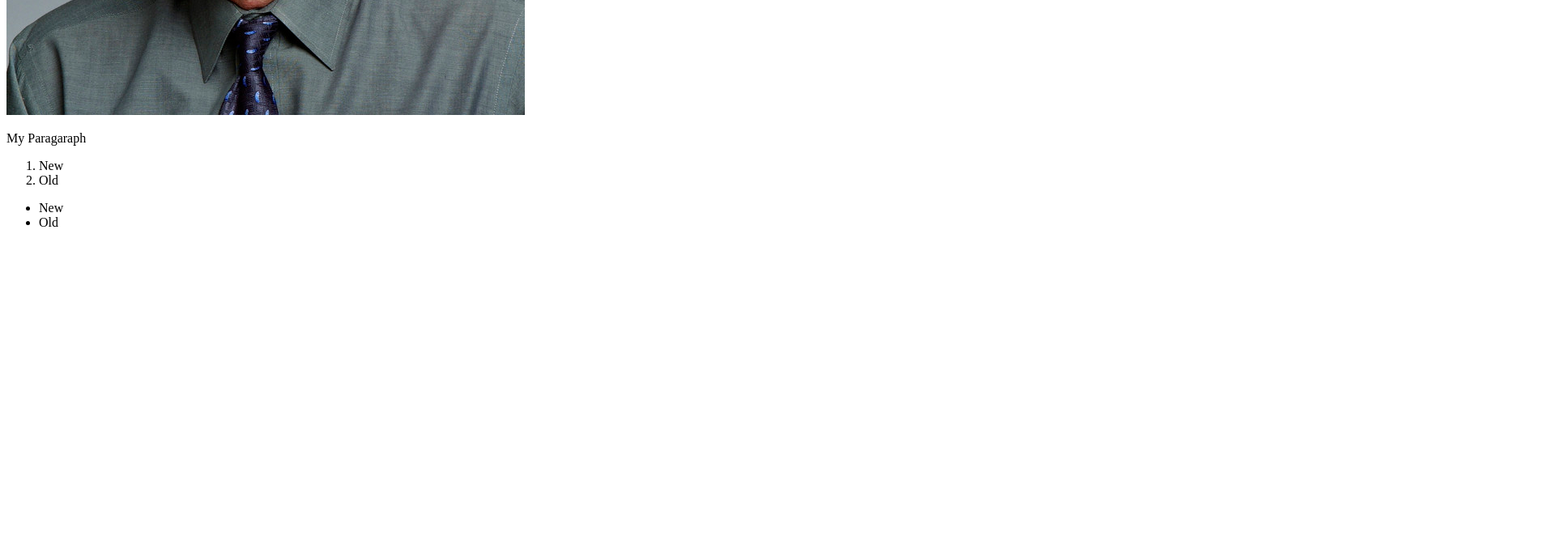
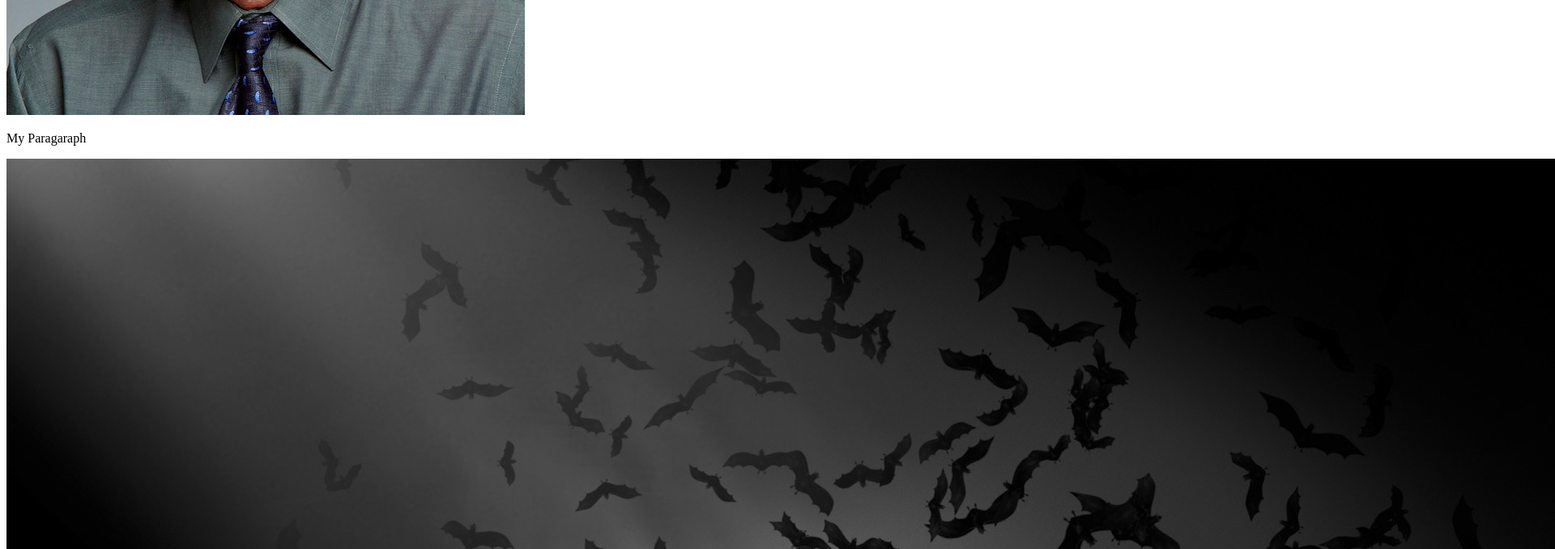
Before and after one commit to charankrishna/HTML---Structure-of-HTML-Document, a plain HTML site: page index.html in a window 1280 px wide. Shown: the part 578-1256 px from the top of the page at 81% size, 1920 px wide, since content can reach past the window. Before the commit the page ends 878 px from the top, so only its background shows below. Drawn offline with Linux system fonts and the light colour scheme.

Commit message:
added a new image

```diff
--- a/index.html
+++ b/index.html
@@ -8,6 +8,7 @@
         <h1 style="color: coral;">My Heading</h1>
         <img src="Tim-Berners-Lee-640-1.jpeg" alt="My Image">
         <p>My Paragaraph</p>
+        <img src="new.jpg" alt="Batman image">
         <ol>
             <li>New</li>
             <li>Old</li>
```
Also changed, not shown: new.jpg (added).
